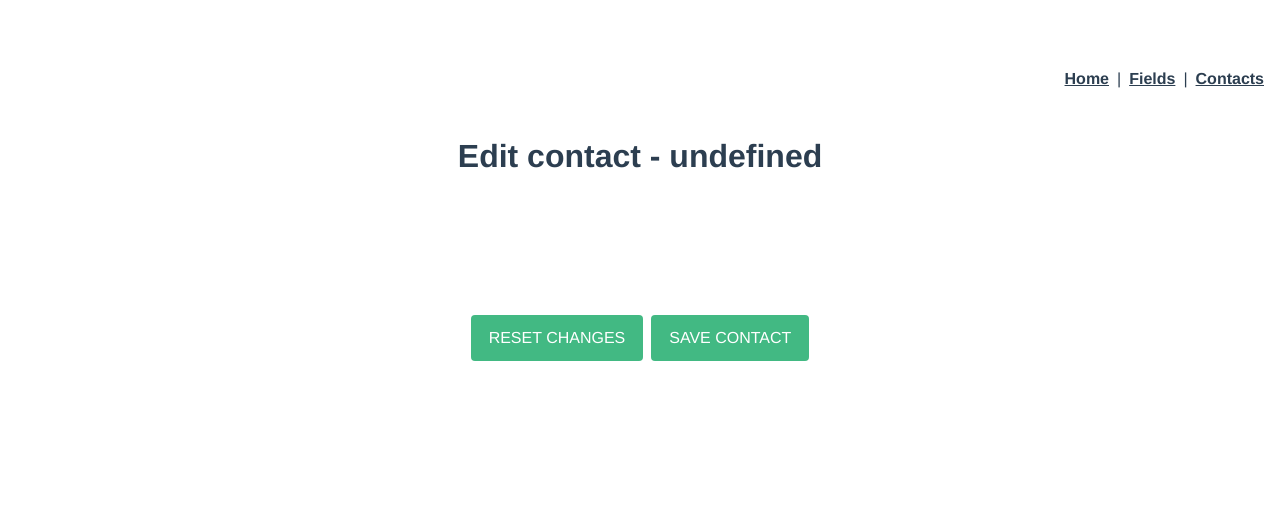
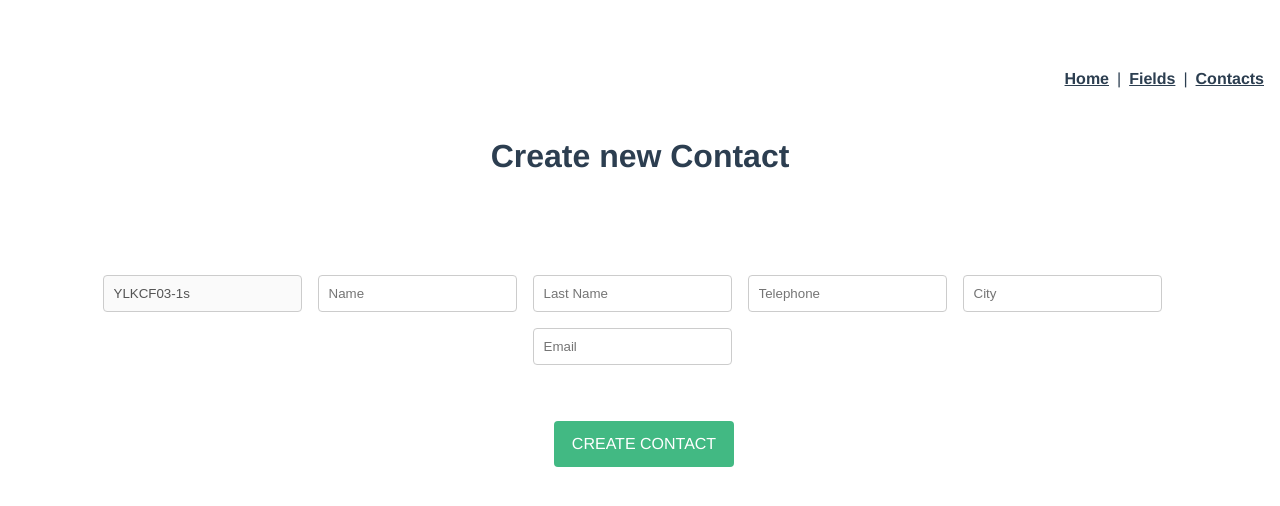
Before and after one commit to Yegoroot/test-task-vue-frontend-dev, a Vue app: page /#/contacts/create in a window 1280 px wide. Shown: the top 506 px of the page. Built offline with nearby package versions, Linux system fonts and the light colour scheme.

Commit message:
create contact

```diff
--- a/package.json
+++ b/package.json
@@ -9,6 +9,7 @@
   },
   "dependencies": {
     "core-js": "^3.6.5",
+    "shortid": "^2.2.16",
     "vue": "^3.0.0",
     "vue-awesome": "^4.1.0",
     "vue-router": "^4.0.0-0",
--- a/src/mixins/fields.js
+++ b/src/mixins/fields.js
@@ -8,6 +8,7 @@ export const fieldsMixin = {
     fieldsToObj() {
       const obj = {}
       this.fields.map( field => obj[field.name] = field )
+      console.log(obj)
       return obj
     }
   }
--- a/src/mock/contacts.js
+++ b/src/mock/contacts.js
@@ -1,6 +1,8 @@
+import shortid from 'shortid'
+
 export const getContacts = () => ([
   {
-    id: 101,
+    id: shortid.generate(),
     name: 'Петр',
     lastName: 'Первый',
     tel: '+1 000 000 00 01',
@@ -8,7 +10,7 @@ export const getContacts = () => ([
     email: 'petr1iy@mail.com'
   },
   {
-    id: 102,
+    id: shortid.generate(),
     name: 'John',
     lastName: 'Nhoj',
     tel: '+0 999 999 99 99',
@@ -16,7 +18,7 @@ export const getContacts = () => ([
     email: 'jnhoj@gmail.com'
   },
   {
-    id: 103,
+    id: shortid.generate(),
     name: 'Keyn',
     lastName: 'Melnikov',
     tel: '+1 0000 123 789',
--- a/src/store/contacts.js
+++ b/src/store/contacts.js
@@ -20,6 +20,9 @@ export default {
     },
     saveContact({ commit }, payload) {
       commit('SAVE_CONTACT', payload)
+    },
+    createContact({ commit }, payload) {
+      commit('CREATE_CONTACT', payload)
     }
   },
   mutations: {
@@ -36,6 +39,9 @@ export default {
         }
         return c
       })
+    },
+    CREATE_CONTACT(state, newContact) {
+      state.contacts.push(newContact)
     }
   }
 
--- a/src/views/ContactEdit.vue
+++ b/src/views/ContactEdit.vue
@@ -1,7 +1,7 @@
 <template>
   <div class="contacts">
     <h1> {{ title }} </h1>
-    <div>
+    <div v-if="isEdited">
       <input
         v-for="(val, key) in contact"
         :key="key"
@@ -14,18 +14,40 @@
         @input="onChange"
       >
     </div>
+    <div v-if="!isEdited">
+      <input
+        v-for="(val, key) in fieldsToObj"
+        :key="key"
+        :disabled="fieldsToObj[key].primary"
+        type="text"
+        class="input"
+        :name="key"
+        :placeholder="fieldsToObj[key].title"
+        :value="newContact[fieldsToObj[key].name]"
+        @input="onChangeNew"
+      >
+    </div>
     <div>
       <div
+        v-if="isEdited"
         class="button"
         @click="onReset"
       >
-        Reset Changes
+        Reset to previous
       </div>
       <div
+        v-if="isEdited"
         class="button button-edit"
         @click="onSave"
       >
-        Save Contact
+        Save Changes
+      </div>
+      <div
+        v-else
+        class="button button-edit"
+        @click="onCreate"
+      >
+        Create Contact
       </div>
     </div>
   </div>
@@ -33,13 +55,22 @@
 
 <script>
 import { fieldsMixin } from '@/mixins/fields'
+import shortid from 'shortid'
+
 export default {
   mixins: [fieldsMixin],
   data() {
     return {
-      disabled: false,
-      title: `Edit contact - ${this.$store.getters.getContact(this.$route.params.id).name}`,
-      contact: this.$store.getters.getContact(this.$route.params.id)
+      contact: this.$store.getters.getContact(this.$route.params.id),
+      isEdited: this.$route.params.id ? true : false,
+      newContact: {
+        id: shortid.generate()
+      }
+    }
+  },
+  computed: {
+    title() {
+      return this.isEdited ? 'Edit Contact' : 'Create new Contact'
     }
   },
   methods: {
@@ -47,9 +78,17 @@ export default {
       const { name, value } = val.target
       this.contact[name] = value
     },
+    onChangeNew(val){
+      const { name, value } = val.target
+      this.newContact[name] = value
+    },
     onSave() {
       this.$store.dispatch('saveContact', this.contact)
       this.$router.push('/contacts') // @FIXME - need push after changes
+    },
+    onCreate() {
+      this.$store.dispatch('createContact', this.newContact)
+      this.$router.push('/contacts') // @FIXME - need push after create
     },
     onReset() {
       this.contact = JSON.parse(localStorage.getItem('currentContact'))
--- a/src/views/ContactList.vue
+++ b/src/views/ContactList.vue
@@ -1,6 +1,6 @@
 <template>
   <div class="contacts">
-    <h1>{{ title }}</h1>
+    <h1>My Contact List 📖</h1>
     <div
       v-for="contact in contacts"
       :key="contact.id"
@@ -11,9 +11,12 @@
         @onDelete="onDelete"
       />
     </div>
-    <div class="contacts__create button">
+    <router-link
+      :to="`/contacts/create`"
+      class="contacts__create button"
+    >
       Create New
-    </div>
+    </router-link>
   </div>
 </template>
 
@@ -24,18 +27,11 @@ import Contact from '@/components/Contact'
 export default {
   name: 'Contacts',
   components: { Contact },
-  data() {
-    return {
-      title: 'My Contact List 📖'
-      // contacts: this.$store.getters.contacts
-    }
-  },
   computed: {
     contacts() {
       return this.$store.getters.getContacts
     }
   },
-
   methods: {
     onDelete(id) {
       if (confirm('Delete this line'))
```
Also changed, not shown: src/views/Home.vue (line endings or trailing spaces), 1 other file (tests, documents, lock files or other folders).
